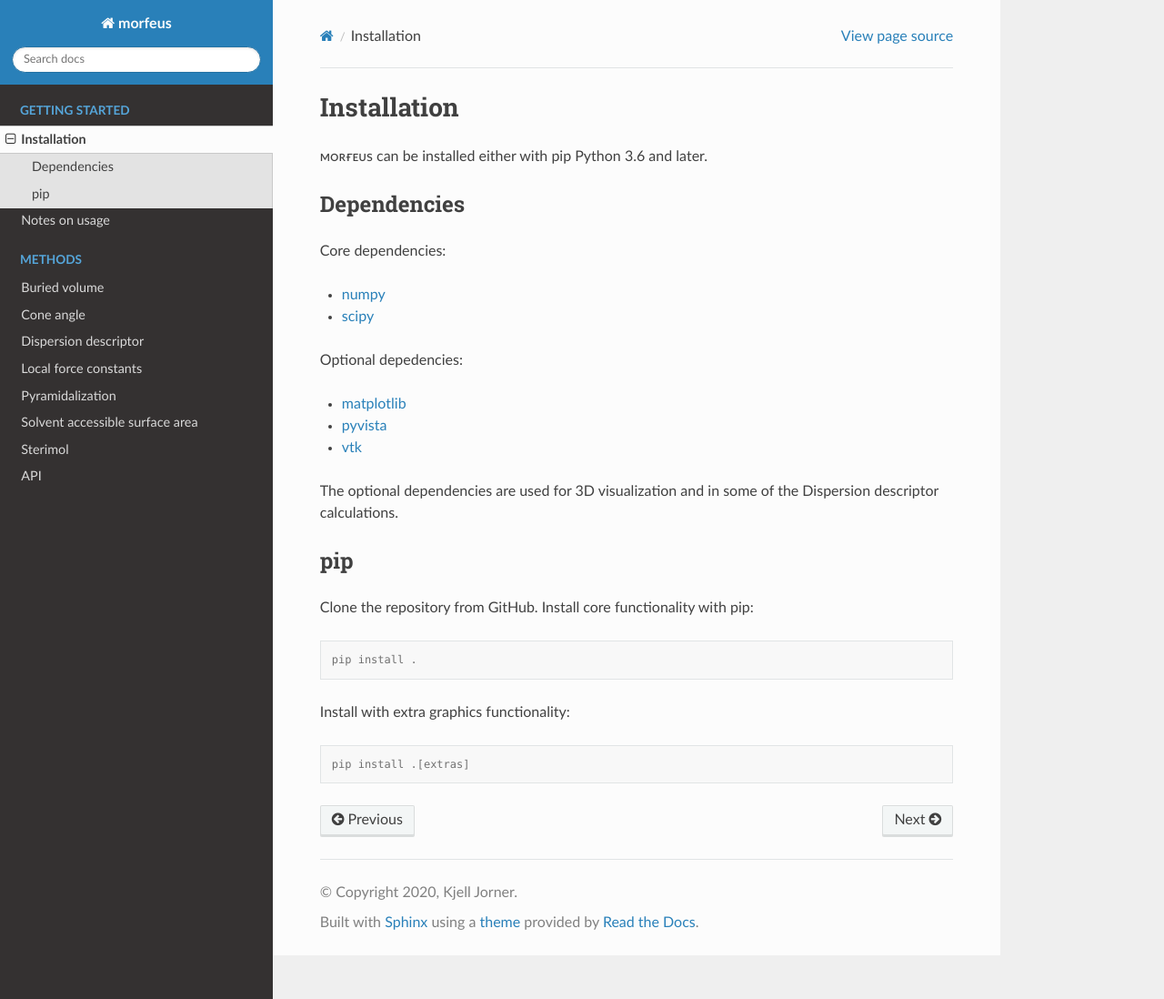
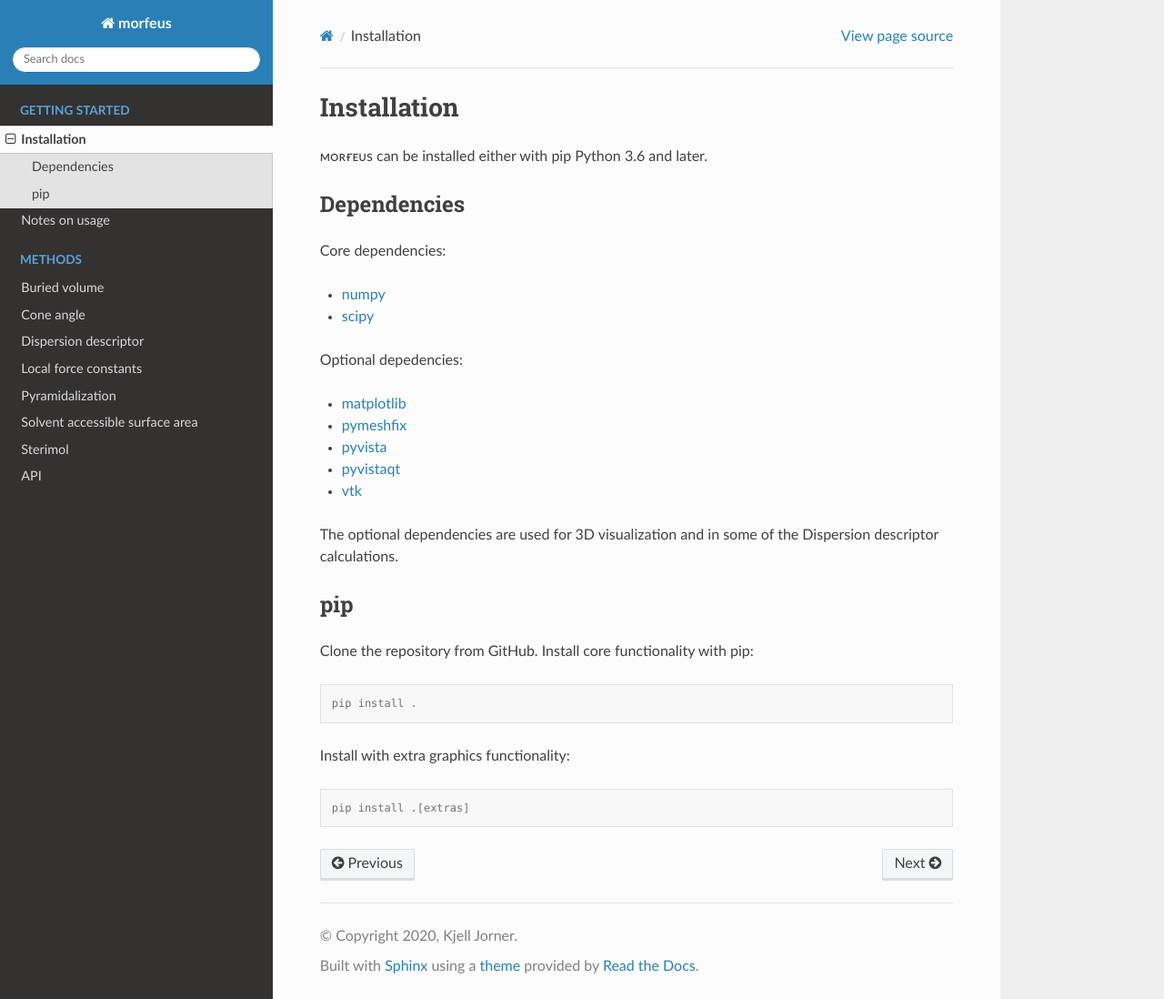
Before and after one commit to digital-chemistry-laboratory/morfeus, a Sphinx documentation site: the page built from docs/installation.rst, in a window 1280 px wide and 1098 px high. Shown: the whole window at 91% size. Built offline with Sphinx 7.4.7 and the Read the Docs theme 2.0.0, drawn with Linux system fonts in a browser that asks for light colours.

Commit message:
Update dependencies

```diff
--- a/docs/installation.rst
+++ b/docs/installation.rst
@@ -15,7 +15,9 @@ Core dependencies:
 Optional depedencies:
 
 * matplotlib_
+* pymeshfix_
 * pyvista_
+* pyvistaqt_
 * vtk_
 
 The optional dependencies are used for 3D visualization and in some of the
@@ -39,6 +41,8 @@ Install with extra graphics functionality:
 
 .. _matplotlib: https://pypi.org/project/matplotlib/
 .. _numpy: https://pypi.org/project/numpy/
+.. _pymeshfix: https://pypi.org/project/pymeshfix/
 .. _pyvista: https://pypi.org/project/pyvista/
+.. _pyvistaqt: https://pypi.org/project/pyvistaqt/
 .. _scipy: https://pypi.org/project/scipy/
 .. _vtk: https://pypi.org/project/vtk/
```
